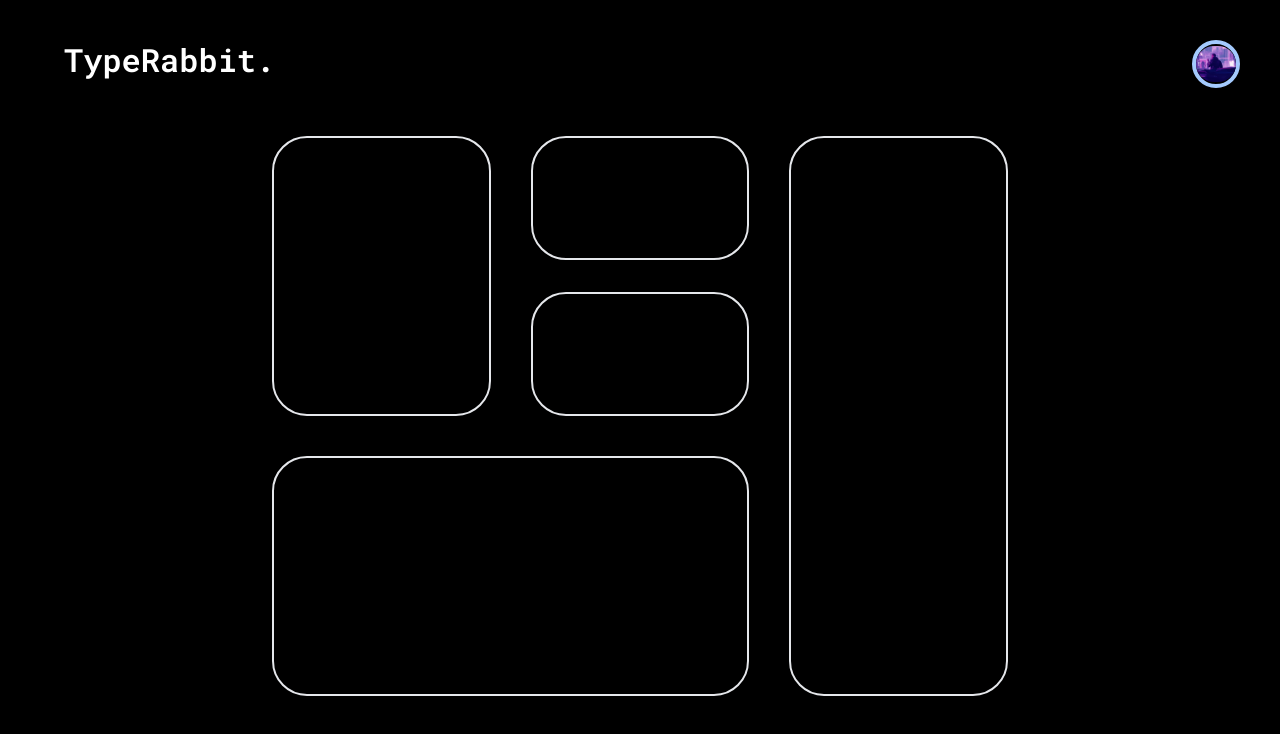
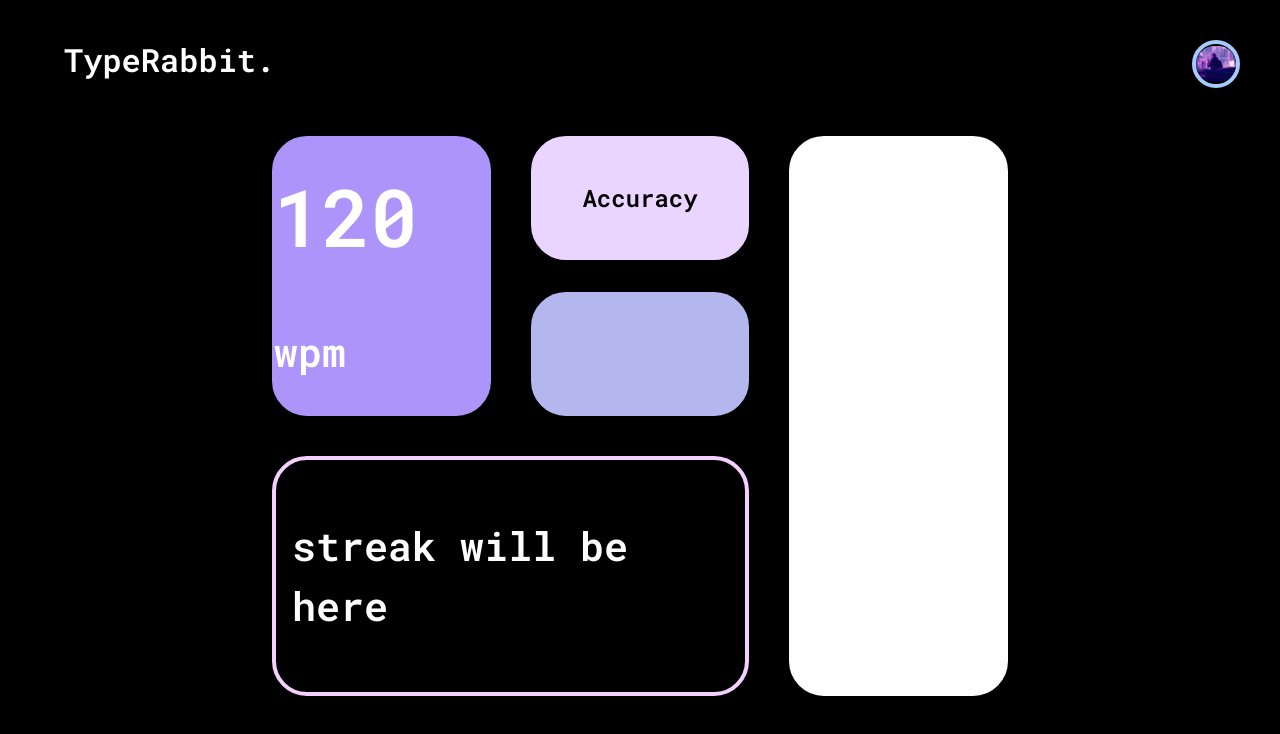
Before and after one commit to Sohxn/KType, a React (Vite) app in the folder type-test/: page /dashboard in a window 1280 px wide. Shown: the top 734 px of the page. Built offline with nearby package versions, Linux system fonts and the light colour scheme.

Commit message:
DASH ALMOST READY MAST DIKH RAHA

```diff
--- a/type-test/src/components/Dash.jsx
+++ b/type-test/src/components/Dash.jsx
@@ -5,7 +5,30 @@ import { useState, useEffect } from 'react'
 const Dash = () => {
 
   const [rankOpen, setrankOpen] = useState(false)
-  // const [currentTheme, setcurrentTheme] = useState('default')
+
+  const [currentSpeed, setCurrentSpeed] = useState(0);
+  const targetSpeed = 120 //say
+  const animationDuration = 450
+
+  useEffect(() => {
+    let startTime;
+
+    const animate = (timestamp) => {
+      if (!startTime) startTime = timestamp;
+
+      const progress = Math.min(1, (timestamp - startTime) / animationDuration);
+
+      setCurrentSpeed(Math.floor(progress * targetSpeed));
+
+      if (progress < 1) {
+        requestAnimationFrame(animate);
+      }
+    };
+
+    requestAnimationFrame(animate);
+
+    return () => cancelAnimationFrame(animate);
+  }, [targetSpeed, animationDuration]);
 
   const openRanks = () =>
   {
@@ -19,19 +42,22 @@ const Dash = () => {
       <div className='w-[60vw] h-[75vh] m-[10vw] mt-[15vh] rounded-3xl'>
         {/*Masonry layout*/}
         <div className="grid grid-cols-3 gap-10 p-4"  style={{ gridTemplateRows: 'auto auto' }}>
-          <div className="grid-item border-2 h-[35vh] rounded-[35px] text-white">
+          <div className="grid-item flex items-center border-2 h-[35vh] rounded-[35px] text-white bg-purple-400 border-purple-400 justify-center">
+            <span className='text-[10vh] font-roboto'>
+              {currentSpeed}<span className='text-[5vh]'> wpm</span>
+            </span>
+          </div>
+          <div className="grid-item h-[35vh] rounded-[35px] gap-8 text-white" style={{ display: 'grid', gridTemplateRows: '1fr 1fr' }}>
+            <div className='row-item flex border-2 rounded-[35px] border-[#e9d5ff] bg-[#e9d5ff] justify-center items-center'>
+              <span className='font-roboto text-[3vh] text-black'>Accuracy</span></div>
+            <div className='row-item border-2 rounded-[35px] border-[#B3B7EE] bg-[#B3B7EE]'></div>
+          </div>
+
+          <div className="grid-item border-2 row-span-2 rounded-[35px] text-white border-white bg-white">
 
           </div>
-          <div className="grid-item h-[35vh] rounded-[35px] gap-8 text-white" style={{ display: 'grid', gridTemplateRows: '1fr 1fr' }}>
-            <div className='row-item border-2 rounded-[35px]'></div>
-            <div className='row-item border-2 rounded-[35px]'></div>
-          </div>
-
-          <div className="grid-item border-2 row-span-2 rounded-[35px] text-white">
-
-          </div>
-          <div className="grid-item border-2 h-[30vh] col-span-2 rounded-[35px] text-white">
-
+          <div className="grid-item flex justify-center items-center border-4 h-[30vh] col-span-2 rounded-[35px] text-white border-[#f5d0fe]">
+             <span className='font-roboto text-[5vh] m-4'>streak will be here</span>
           </div>
         </div>
       </div>
```
